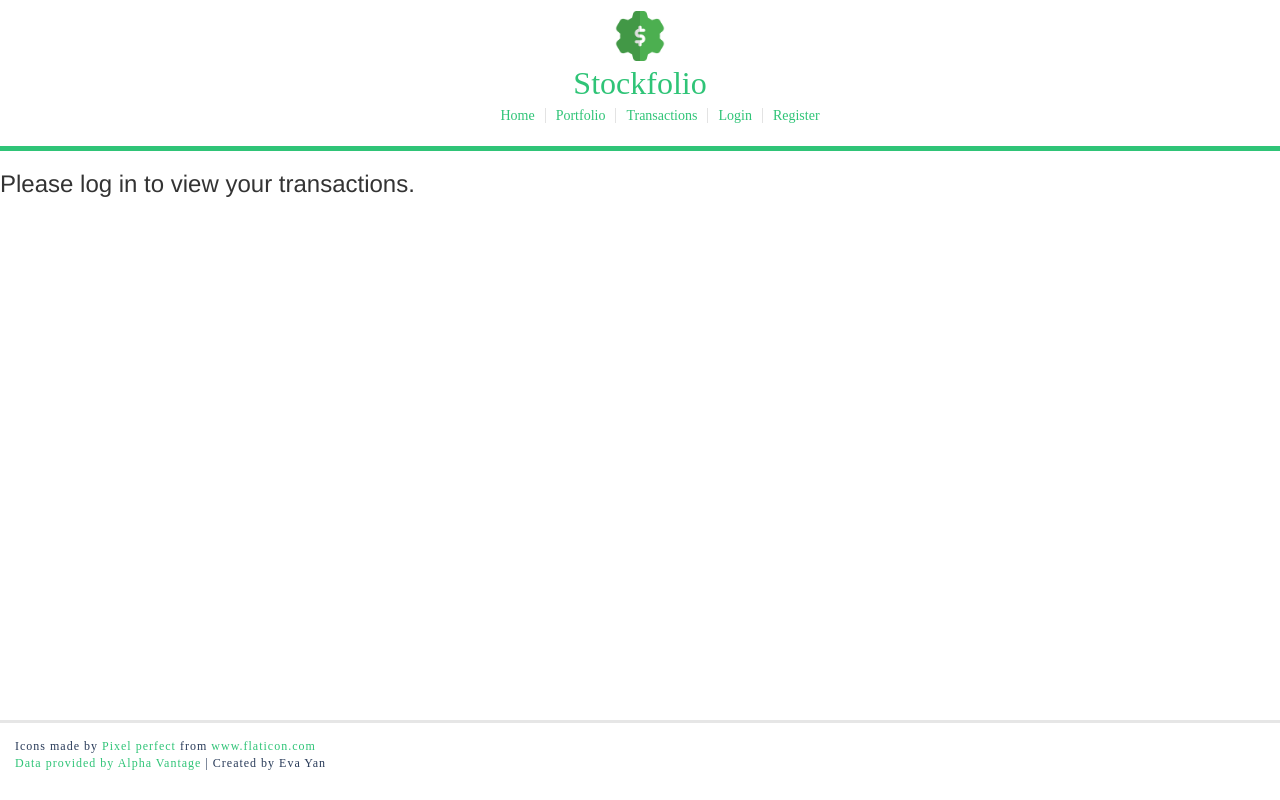
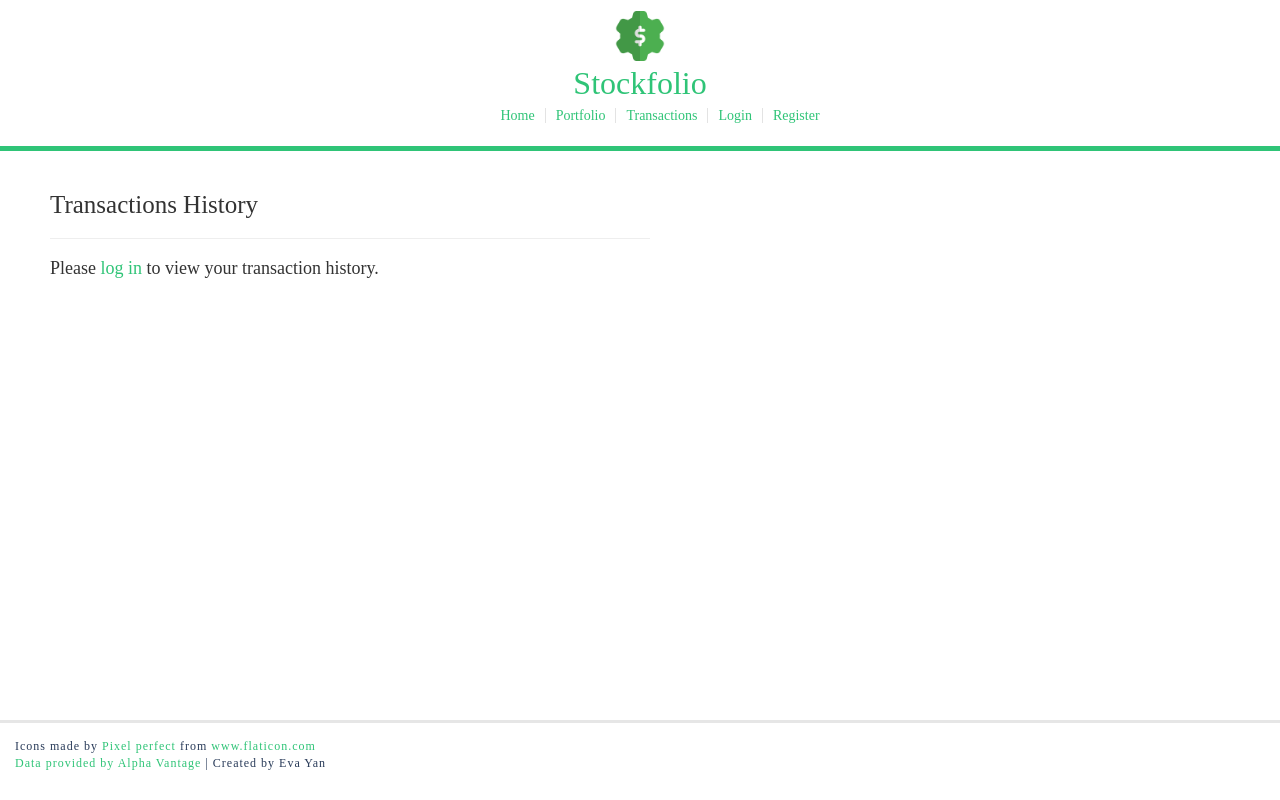
Before and after one commit to skeyan/stock-portfolio, a React (Create React App) app in the folder front-end/: page /transactions in a window 1280 px wide. Built offline with nearby package versions, Linux system fonts and the light colour scheme.

Commit message:
Styled the Transactions page

```diff
--- a/front-end/src/styles/Transactions.css
+++ b/front-end/src/styles/Transactions.css
@@ -0,0 +1,19 @@
+.transactions-container {
+    padding-left: 50px;
+    width: 650px;
+}
+
+.transactions-container h1 {
+    font-family: avenir-black;
+    font-size: 25px;
+}
+
+.transactions-container h3 {
+    font-family: avenir-medium;
+    font-size: 18px;
+}
+
+.transactions-container li {
+    font-family: avenir-medium;
+    font-size: 16px;
+}
--- a/front-end/src/views/TransactionsView.jsx
+++ b/front-end/src/views/TransactionsView.jsx
@@ -1,7 +1,7 @@
 import React, { Component } from "react";
 import { Link } from 'react-router-dom';
 import '../styles/Transactions.css';
-import { ListGroup, ListGroupItem } from "react-bootstrap";
+import { ListGroup, ListGroupItem, PageHeader} from "react-bootstrap";
 
 import "../styles/Transactions.css";
 
@@ -12,17 +12,21 @@ class TransactionsView extends Component {
         // 2. if logged in, with no transactions
         // 3. not logged in
         return (
-            <div>
-                {this.props.numTransactions > 0 ? (
+            <div className="transactions-container">
+                <PageHeader>Transactions History</PageHeader>
+                <ListGroup>
+                { this.props.numTransactions > 0 ? (
                     this.props.transactionsArray.map((transaction, i) => (
-                        <li key={i}>{transaction.tickerSymbol}</li>
+                        <ListGroupItem key={i}><b>{transaction.time.toString().substring(0, 10)}</b> - BUY ({transaction.tickerSymbol.toUpperCase()}) - {transaction.quantity} Shares @ ${transaction.totalCost}</ListGroupItem>
                     ))
                 ) : this.props.loggedIn ? (
-                    <h3>You have no transactions.</h3>
+                    <h3>You have no transactions. Visit your <Link to="/portfolio">portfolio</Link> to buy stocks.
+                    </h3>
                 ) : (
-                    <h3>Please log in to view your transactions.</h3>
+                    <h3>Please <Link to="/login">log in</Link> to view your transaction history.</h3>
                 )
-            }
+                }
+                </ListGroup>
             </div>
         );
     }
```
